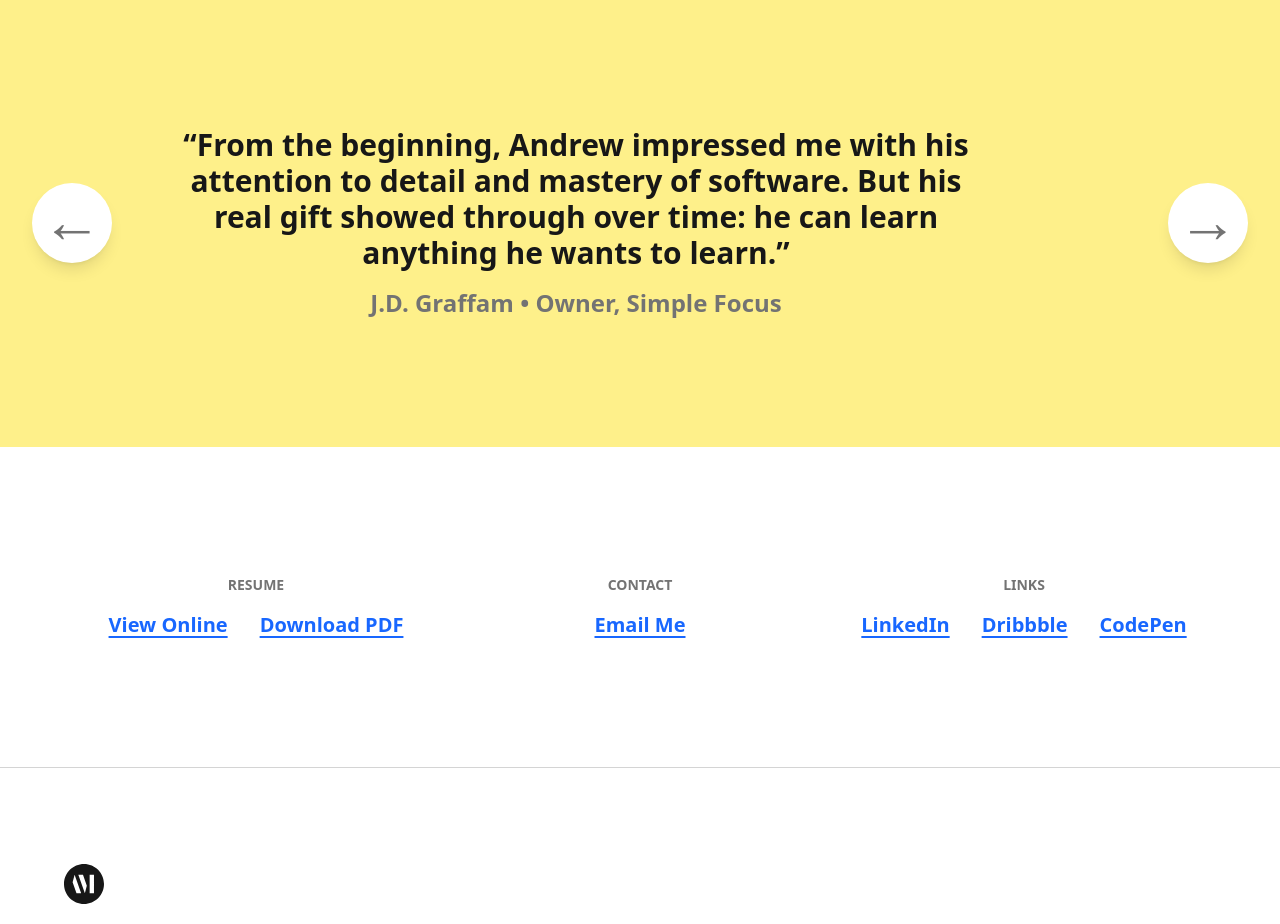
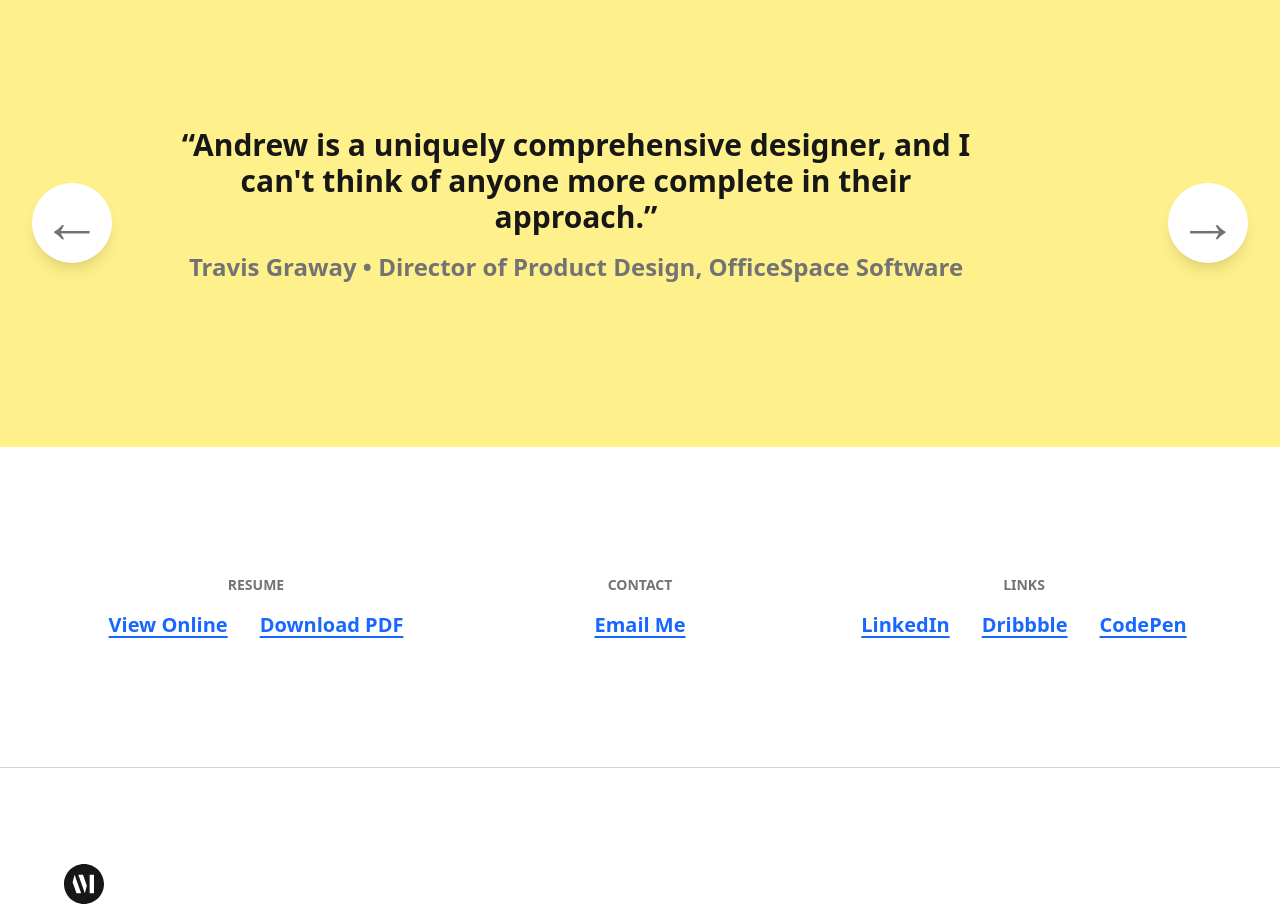
Before and after one commit to andrewmillen/andrewmillen.com, a Next.js app: page /portfolio in a window 1280 px wide. Shown: the part 1800-2724 px from the top of the page. Built offline with nearby package versions, Linux system fonts and the light colour scheme; a web font is replaced by a local one.

Commit message:
Reorder testimonials

```diff
--- a/pages/portfolio/index.js
+++ b/pages/portfolio/index.js
@@ -25,14 +25,14 @@ export default function Portfolio({ posts, meta }) {
   const testimonialContent = [
     {
       quote:
-        "From the beginning, Andrew impressed me with his attention to detail and mastery of software. But his real gift showed through over time: he can learn anything he wants to learn.",
-      attribution: "J.D. Graffam • Owner, Simple Focus",
+        "Andrew is a uniquely comprehensive designer, and I can't think of anyone more complete in their approach.",
+      attribution:
+        "Travis Graway • Director of Product Design, OfficeSpace Software",
     },
     {
       quote:
-        "Andrew is a uniquely comprehensive designer, and I can't think of anyone more complete in their approach.",
-      attribution:
-        "Travis Graway • Director of Product Design, OfficeSpace Software",
+        "From the beginning, Andrew impressed me with his attention to detail and mastery of software. But his real gift showed through over time: he can learn anything he wants to learn.",
+      attribution: "J.D. Graffam • Owner, Simple Focus",
     },
     {
       quote: "Working with Andrew stinks like a butt convention.",
```
